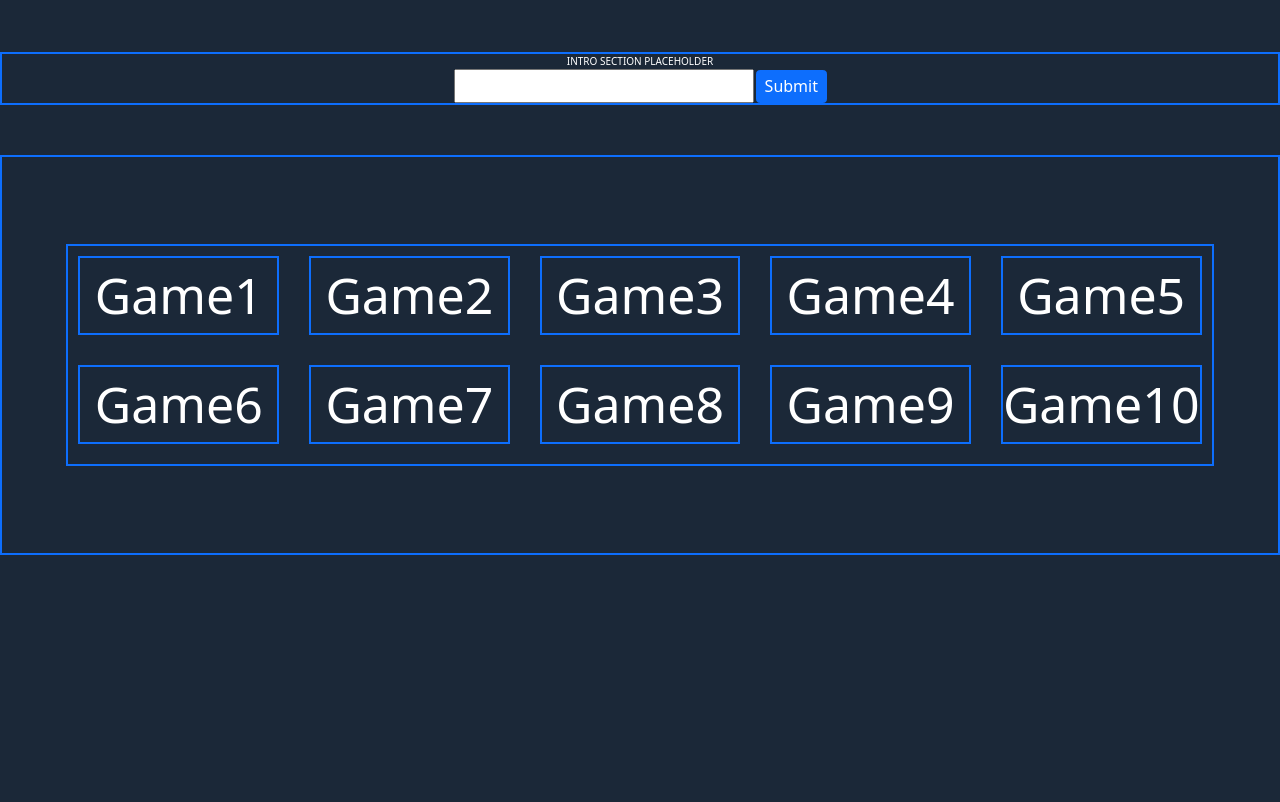
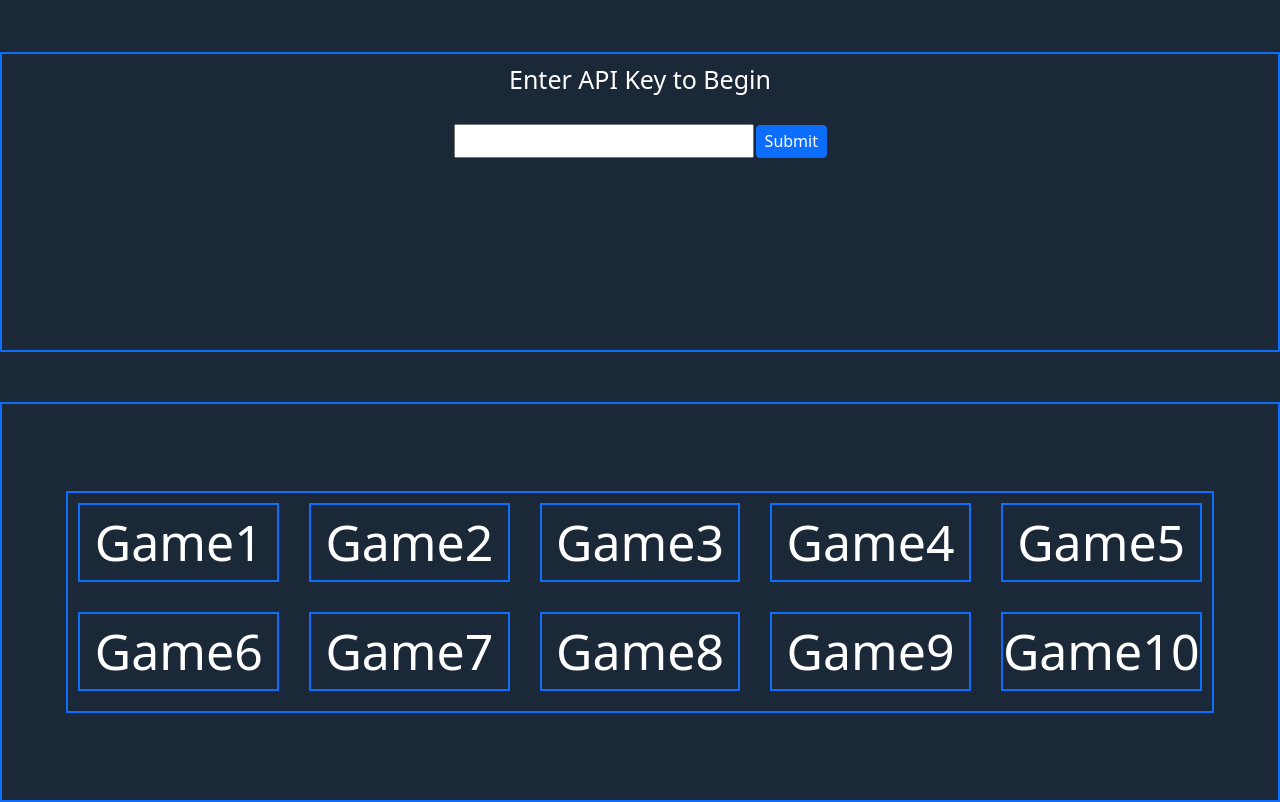
Before and after one commit to HaychQ/csc-394-group4-project, a plain HTML site: page index.html in a window 1280 px wide. Shown: the part 44-846 px from the top of the page. Before the commit the page ends 800 px from the top, so only its background shows below. Drawn offline with nearby package versions, Linux system fonts and the light colour scheme.

Commit message:
cleaned up index.html/script.js

```diff
--- a/index.html
+++ b/index.html
@@ -90,9 +90,6 @@
       </div>
     </div>
 
-    <!-- Button trigger modal -->
-    <!-- <button type="button" class="btn btn-primary" data-bs-toggle="modal" data-bs-target="#exampleModal">Create Account</button> -->
-
     <!-- LOGIN ACCOUNT MODAL -->
     <div
       class="modal modal-xl fade contact-form"
@@ -132,18 +129,11 @@
       </div>
     </div>
 
-    <!-- Button trigger modal -->
-    <!-- <button type="button" class="btn btn-primary" data-bs-toggle="modal" data-bs-target="#exampleModal2">Login Account</button> -->
-
     <div class="intro-section">
-      INTRO SECTION PLACEHOLDER
-      <!-- <form>
-        <button class="btn-user-input" id="btn_UserInput">Test</button>
-      </form> -->
+      <h1 class="intro-heading">Enter API Key to Begin</h1>
       <form id="userInputForm">
         <input class="user-textbox" type="text" name="apikey" id="userInput" />
         <input class="btn btn-primary" type="submit" id="btn_UserInput" />
-        <!-- <input class="btn-user-input" type="submit" id="btn_UserInput" /> -->
       </form>
     </div>
 
@@ -180,24 +170,3 @@
     ></script>
   </body>
 </html>
-
-<!-- CONTACT SECTION -->
-<!-- <div class="container contact-section" id="contact">
-      <div class="contact-form"> -->
-<!-- When someone submits the form, PUSH all data to the action value -->
-<!-- <form action="" method="POST">
-          <h1 class="contact-header">Create Account</h1>
-          <div class="row">
-            <div class="col col-md-12">
-              <label for="exampleFormControlInput1" id="fullname">Username:</label>
-              <input type="text" name="name" class="form-control" placeholder="Username" required />
-            </div>
-            <div class="col col-md-12">
-              <label for="exampleFormControlInput1" id="fullname">Password:</label>
-              <input type="text" name="name" class="form-control" placeholder="Password" required />
-            </div>
-          </div>
-          <button type="submit" class="form-btn">Submit</button>
-        </form>
-      </div>
-    </div> -->
--- a/style.css
+++ b/style.css
@@ -102,22 +102,28 @@ html {
 .intro-section {
   display: flex;
   flex-direction: column;
-  justify-content: center;
+  /* justify-content: center; */
   align-items: center;
   margin-top: 5rem;
   margin-bottom: 5rem;
+  height: 30rem;
   border: 2px solid #0d6efd;
 }
 
+.intro-heading {
+  margin-top: 1rem;
+  margin-bottom: 3rem;
+}
+
 /* User Input Button - Will give us Link to fetch */
-.btn-user-input {
+/* .btn-user-input {
   font-size: 2rem;
   padding: 0.2rem;
   border-radius: 5px;
   vertical-align: middle;
   color: white;
   background-color: #0d6efd;
-}
+} */
 
 .user-textbox {
   font-size: 2rem;
```
Also changed, not shown: script.js (+5 -5 lines).
